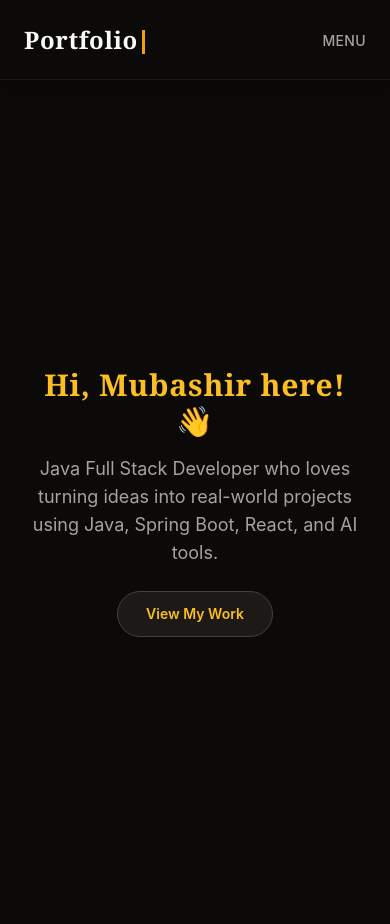
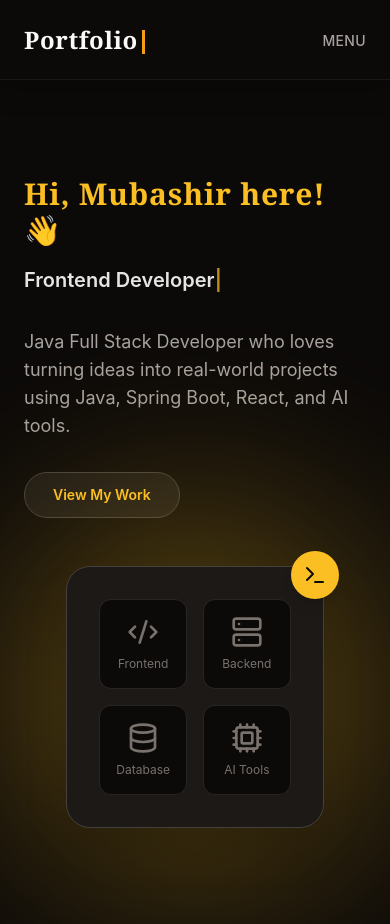
Before and after one commit to Mubashir-85/Portfolio, a React app in the folder Portfolio/: page / in a window 390 px wide. Built offline with nearby package versions, Linux system fonts and the light colour scheme; the HTML template or start-up script is replaced by a standard one.

Commit message:
Enhance Hero component with typewriter effect and responsive design

```diff
--- a/Portfolio/src/Components/Hero/Hero.jsx
+++ b/Portfolio/src/Components/Hero/Hero.jsx
@@ -1,25 +1,149 @@
-import React from 'react'
+import React, { useState, useEffect } from 'react'
+import { Code2, Server, Database, Cpu, Terminal } from 'lucide-react'
 
 function Hero() {
+  const titles = [
+    "UI/UX Designer",
+    "Frontend Developer",
+    "Backend Developer",
+    "Java Full Stack Developer"
+  ]
+
+  const [currentTitleIndex, setCurrentTitleIndex] = useState(0)
+  const [displayText, setDisplayText] = useState("")
+  const [isDeleting, setIsDeleting] = useState(false)
+  const [isPaused, setIsPaused] = useState(false)
+
+  useEffect(() => {
+    const currentTitle = titles[currentTitleIndex]
+
+    if (isPaused) {
+      const pauseTimer = setTimeout(() => {
+        setIsPaused(false)
+        if (currentTitleIndex < titles.length - 1) {
+          setIsDeleting(true)
+        }
+      }, 1500)
+      return () => clearTimeout(pauseTimer)
+    }
+
+    if (isDeleting) {
+      if (displayText === "") {
+        setIsDeleting(false)
+        setCurrentTitleIndex((prev) => prev + 1)
+        return
+      }
+      const deleteTimer = setTimeout(() => {
+        setDisplayText(displayText.slice(0, -1))
+      }, 50)
+      return () => clearTimeout(deleteTimer)
+    }
+
+    if (displayText === currentTitle) {
+      if (currentTitleIndex < titles.length - 1) {
+        setIsPaused(true)
+      }
+      return
+    }
+
+    const typeTimer = setTimeout(() => {
+      setDisplayText(currentTitle.slice(0, displayText.length + 1))
+    }, 100)
+    return () => clearTimeout(typeTimer)
+  }, [displayText, isDeleting, isPaused, currentTitleIndex, titles])
+
   return (
-    <div className='h-screen bg-[#0c0a09] flex items-center justify-center'>
-      <div>
-        <div className='flex flex-col items-center justify-center h-full px-6 lg:px-20 max-w-7xl mx-auto text-center'>
-          <h2 className='text-3xl lg:text-5xl font-bold tracking-wide text-[#fbbf24] mb-4' style={{ fontFamily: "'Playfair Display', 'Georgia', serif" }}>
-            Hi, Mubashir here! <span className='wave'>👋</span>
+    <div className="h-screen bg-[#0c0a09] flex items-center justify-center overflow-hidden">
+      <div className="flex flex-col lg:flex-row items-center justify-between w-full max-w-7xl mx-auto px-6 lg:px-20 gap-12 lg:gap-20">
+
+        {/* Left Side - Intro */}
+        <div className="flex flex-col items-start justify-center text-left flex-1">
+          <h2
+            className="text-3xl lg:text-5xl font-bold tracking-wide text-[#fbbf24] mb-2"
+            style={{ fontFamily: "'Playfair Display', 'Georgia', serif" }}
+          >
+            Hi, Mubashir here! <span className="wave inline-block">👋</span>
           </h2>
-          <p className='text-lg lg:text-xl text-[#a8a29e] mb-6 max-w-2xl' style={{ fontFamily: "'Inter', 'system-ui', sans-serif" }}>
+
+          {/* Typewriter Effect Container */}
+          <div className="h-12 lg:h-16 mb-6 flex items-center">
+            <span
+              className="text-xl lg:text-3xl font-semibold text-[#e7e5e4]"
+              style={{ fontFamily: "'Inter', 'system-ui', sans-serif" }}
+            >
+              {displayText}
+              <span className="animate-pulse text-[#fbbf24]">|</span>
+            </span>
+          </div>
+
+          <p
+            className="text-lg lg:text-xl text-[#a8a29e] mb-8 max-w-xl"
+            style={{ fontFamily: "'Inter', 'system-ui', sans-serif" }}
+          >
             Java Full Stack Developer who loves turning ideas into real-world projects using Java, Spring Boot, React, and AI tools.
           </p>
+
           <button
-            className='px-7 py-3 rounded-full bg-[#1c1917] border border-[#44403c] text-[#fbbf24] text-sm font-semibold hover:bg-[#d97706] hover:text-white hover:border-[#f59e0b] hover:shadow-[0_0_25px_rgba(245,158,11,0.2)] active:scale-95 transition-all duration-300'
+            className="px-7 py-3 rounded-full bg-[#1c1917] border border-[#44403c] text-[#fbbf24] text-sm font-semibold hover:bg-[#d97706] hover:text-white hover:border-[#f59e0b] hover:shadow-[0_0_25px_rgba(245,158,11,0.2)] active:scale-95 transition-all duration-300"
             style={{ fontFamily: "'Inter', 'system-ui', sans-serif" }}
           >
             View My Work
           </button>
         </div>
+
+        {/* Right Side - Big Icon */}
+        <div className="flex-1 flex items-center justify-center">
+          <div className="relative">
+            {/* Glow effect behind icon */}
+            <div className="absolute inset-0 bg-[#fbbf24] opacity-10 blur-3xl rounded-full scale-150 animate-pulse"></div>
+
+            {/* Main Icon Container */}
+            <div className="relative bg-[#1c1917] border border-[#44403c] rounded-3xl p-8 lg:p-12 shadow-2xl">
+              <div className="grid grid-cols-2 gap-4 lg:gap-6">
+                <div className="flex flex-col items-center gap-2 p-4 rounded-xl bg-[#0c0a09] border border-[#292524] hover:border-[#fbbf24] transition-colors duration-300 group">
+                  <Code2 className="w-8 h-8 lg:w-10 lg:h-10 text-[#78716c] group-hover:text-[#fbbf24] transition-colors duration-300" />
+                  <span className="text-xs text-[#78716c] group-hover:text-[#fbbf24] transition-colors">Frontend</span>
+                </div>
+                <div className="flex flex-col items-center gap-2 p-4 rounded-xl bg-[#0c0a09] border border-[#292524] hover:border-[#fbbf24] transition-colors duration-300 group">
+                  <Server className="w-8 h-8 lg:w-10 lg:h-10 text-[#78716c] group-hover:text-[#fbbf24] transition-colors duration-300" />
+                  <span className="text-xs text-[#78716c] group-hover:text-[#fbbf24] transition-colors">Backend</span>
+                </div>
+                <div className="flex flex-col items-center gap-2 p-4 rounded-xl bg-[#0c0a09] border border-[#292524] hover:border-[#fbbf24] transition-colors duration-300 group">
+                  <Database className="w-8 h-8 lg:w-10 lg:h-10 text-[#78716c] group-hover:text-[#fbbf24] transition-colors duration-300" />
+                  <span className="text-xs text-[#78716c] group-hover:text-[#fbbf24] transition-colors">Database</span>
+                </div>
+                <div className="flex flex-col items-center gap-2 p-4 rounded-xl bg-[#0c0a09] border border-[#292524] hover:border-[#fbbf24] transition-colors duration-300 group">
+                  <Cpu className="w-8 h-8 lg:w-10 lg:h-10 text-[#78716c] group-hover:text-[#fbbf24] transition-colors duration-300" />
+                  <span className="text-xs text-[#78716c] group-hover:text-[#fbbf24] transition-colors">AI Tools</span>
+                </div>
+              </div>
+
+              {/* Center decorative element */}
+              <div className="absolute -top-4 -right-4 bg-[#fbbf24] text-[#0c0a09] rounded-full p-3 shadow-lg">
+                <Terminal className="w-6 h-6 lg:w-8 lg:h-8" />
+              </div>
+            </div>
+          </div>
+        </div>
       </div>
 
+      {/* Wave animation styles */}
+      <style>{`
+        .wave {
+          animation: wave-animation 2s infinite;
+          transform-origin: 70% 70%;
+        }
+        @keyframes wave-animation {
+          0% { transform: rotate(0deg); }
+          10% { transform: rotate(14deg); }
+          20% { transform: rotate(-8deg); }
+          30% { transform: rotate(14deg); }
+          40% { transform: rotate(-4deg); }
+          50% { transform: rotate(10deg); }
+          60% { transform: rotate(0deg); }
+          100% { transform: rotate(0deg); }
+        }
+      `}</style>
     </div>
   )
 }
```
